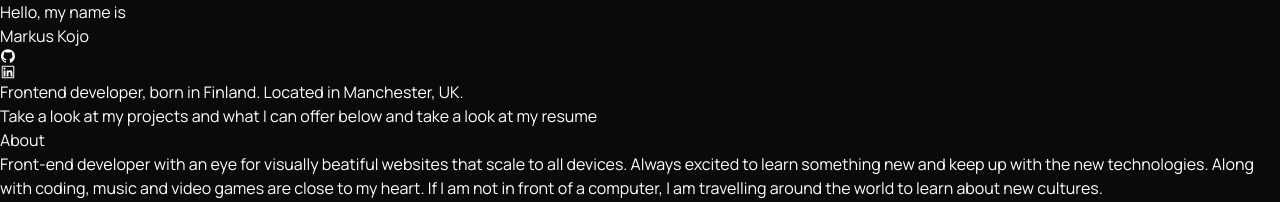
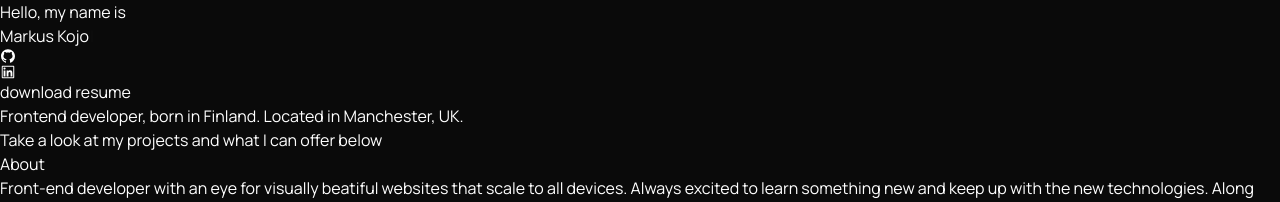
Before and after one commit to wumpfroot/Dev-Portfolio, a React (Vite) app: page / in a window 1280 px wide. Shown: the part 222-424 px from the top of the page. Built offline with nearby package versions, Linux system fonts and the light colour scheme.

Commit message:
text changes, spell checking

```diff
--- a/src/components/Hero.jsx
+++ b/src/components/Hero.jsx
@@ -19,7 +19,7 @@ const Hero = () => {
 						}}
 					/>
 				</h1>
-				<div className="flex justify-evenly my-9 text-5xl md:justify-start">
+				<div className="flex justify-evenly my-9 text-5xl items-center">
 					<a
 						title="GitHub profile"
 						href="https://github.com/wumpfroot"
@@ -38,23 +38,20 @@ const Hero = () => {
 					>
 						<AiOutlineLinkedin />
 					</a>
+					<a
+						className="text-cyan-400 text-3xl"
+						href="./files/CV2023.pdf"
+						download
+					>
+						download resume
+					</a>
 				</div>
 				<p className="mb-4">
 					Frontend developer, born in{" "}
 					<span className="text-blue-400">Finland</span>. Located in{" "}
 					<span className="text-red-500">Manchester</span>, UK.
 				</p>
-				<p>
-					Take a look at my projects and what I can offer below and take a look
-					at my{" "}
-					<a
-						className="text-cyan-400 font-bold"
-						href="./files/CV2023.pdf"
-						download
-					>
-						resume
-					</a>
-				</p>
+				<p>Take a look at my projects and what I can offer below</p>
 			</div>
 		</section>
 	);
--- a/src/components/projectData.js
+++ b/src/components/projectData.js
@@ -67,7 +67,7 @@ export const projects = [
 		],
 
 		description:
-			"Chromium based browser extension, that allows the uset to save links through the input or automatically from the tab",
+			"Chromium based browser extension, that allows the user to save links through the input or automatically from the tab",
 		codeUrl: "https://github.com/wumpfroot/Link-memo-chrome-extension",
 		liveUrl: "./files/Link_Memo_extension.zip",
 	},
```
